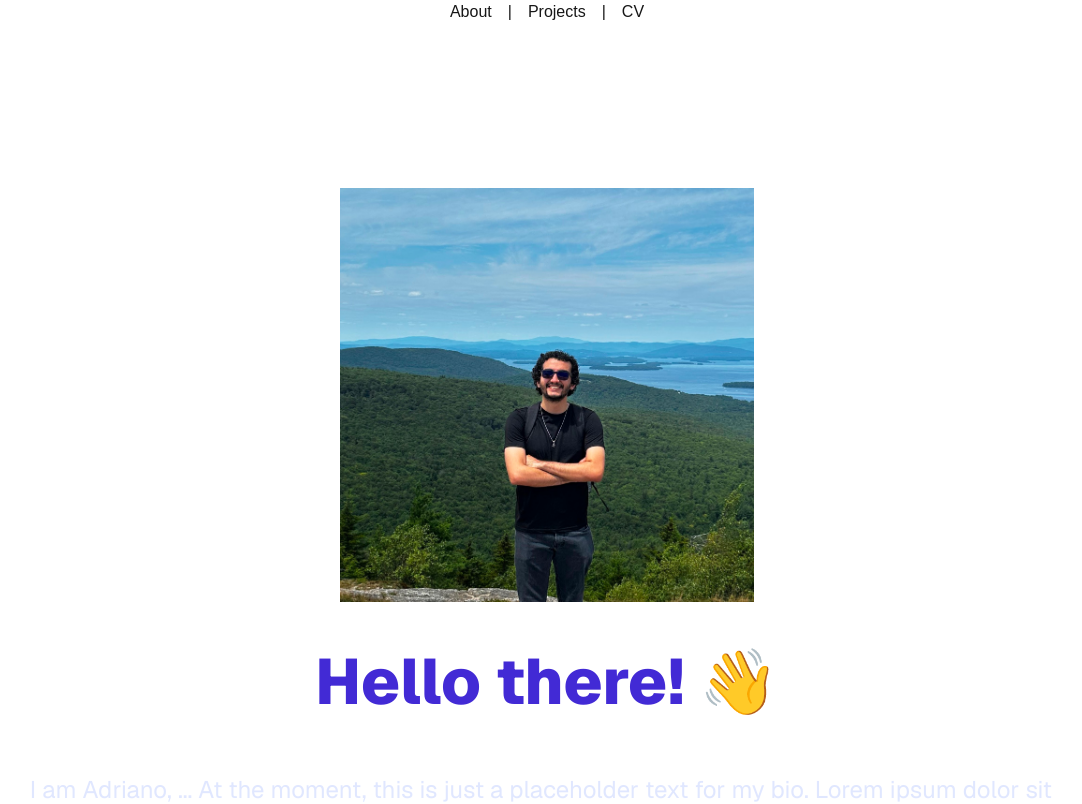
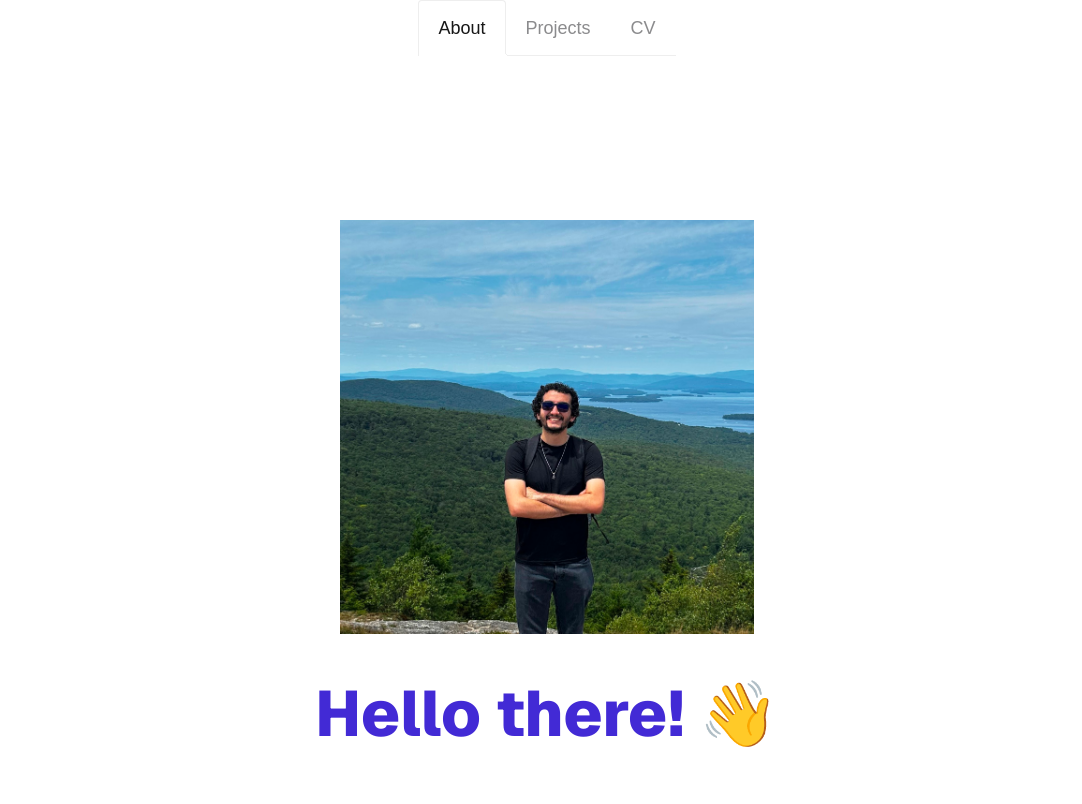
Before and after one commit to AdrianoII/comp.5130-p1, a Next.js app: page / in a window 1280 px wide. Shown: the top 804 px of the page, without its empty margins (93-1175 px from the left). Built offline with nearby package versions, Linux system fonts and the light colour scheme; what @mui/material-nextjs would draw is missing.

Commit message:
Rework navbar to use a tab style

```diff
--- a/app/components/navbar.tsx
+++ b/app/components/navbar.tsx
@@ -1,14 +1,16 @@
-import Link from 'next/link'
+"use client"
+import Link from "next/link"
+import { usePathname } from 'next/navigation'
 
 export default function NavBar() {
+  const pathname = usePathname()
   return (
-    <nav className='"h-screen flex items-center justify-center gap-[16px]'>
-        <Link href='/' >About</Link>
-        |
-        <Link href='/projects' >Projects</Link>
-        {/* <a href='/projects/copy' >Projects</a> */}
-        |
-        <Link href='/cv' >CV</Link>
+    <nav className="flex items-center justify-center gap-[16px]">
+      <div role="tablist" className="tabs  tabs-lift tabs-xl">
+        <Link href="/" role="tab" className={`tab ${pathname === "/" ? "tab-active" : ""}`}>About</Link>
+        <Link href="/projects" role="tab" className={`tab ${pathname === "/projects" ? "tab-active" : ""}`}>Projects</Link>
+        <Link href="/cv" role="tab" className={`tab ${pathname === "/cv" ? "tab-active" : ""}`}>CV</Link>
+      </div>
     </nav>
   )
 }
```
